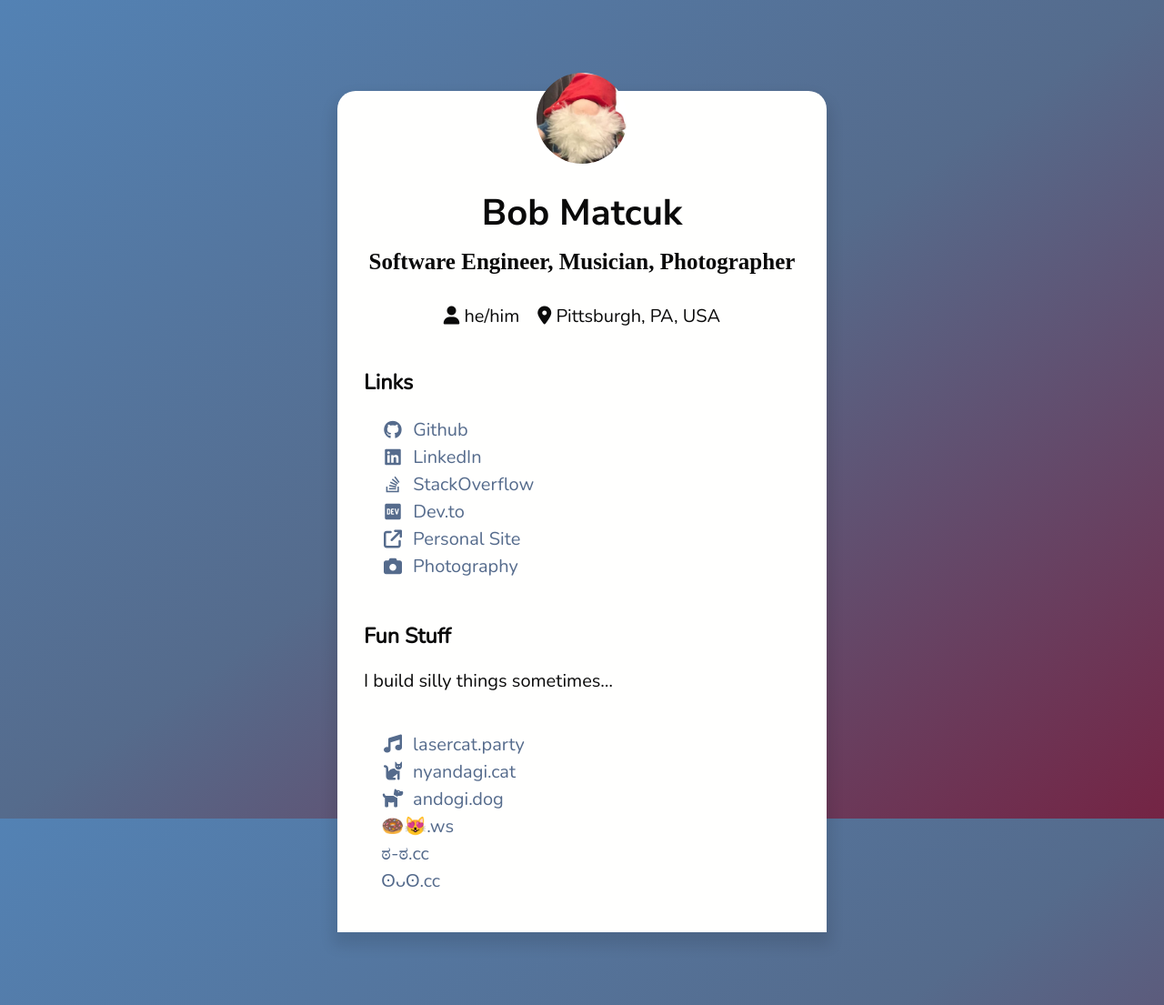
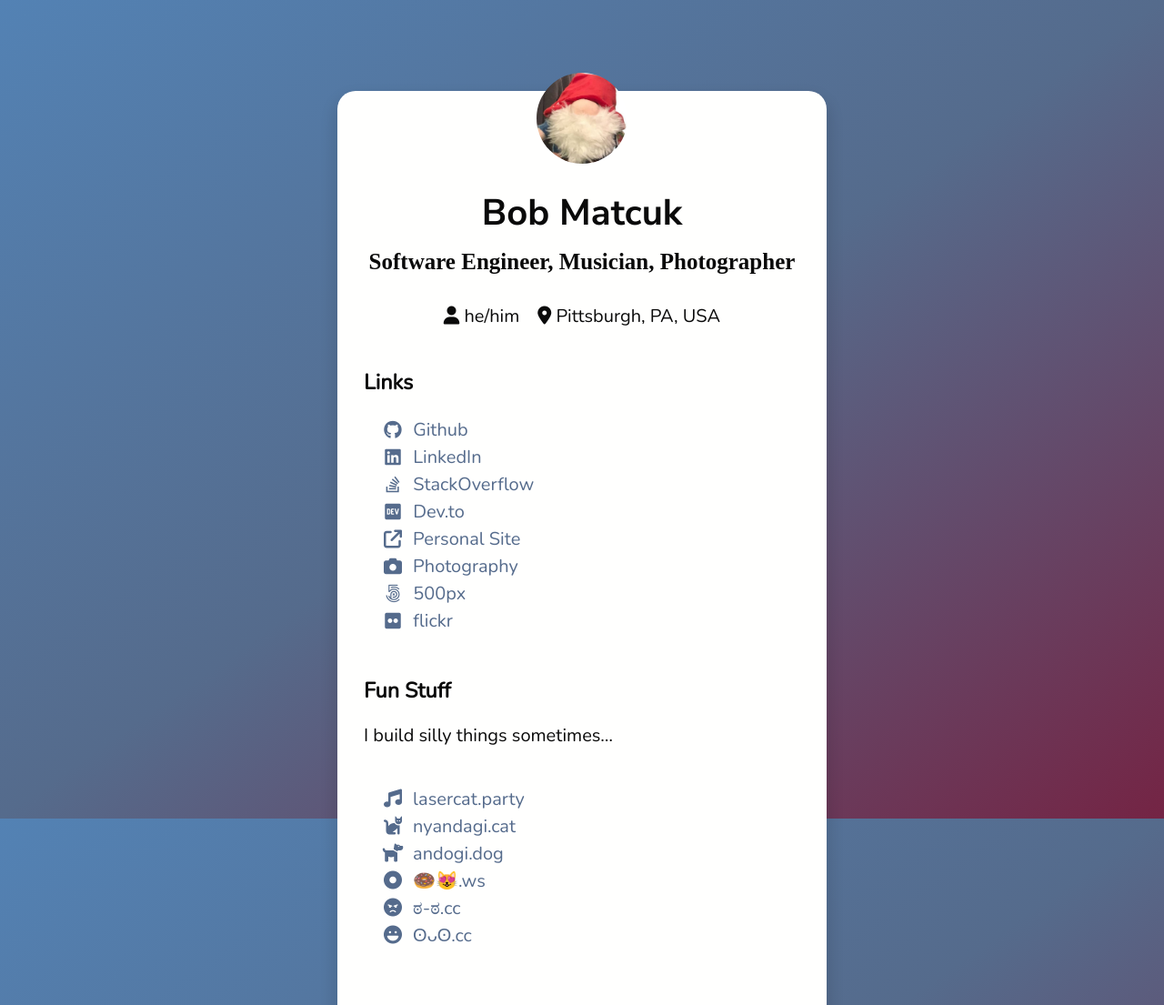
Before and after one commit to bmatcuk/bob.matcuk.me, a Jekyll site: the page built from index.md, in a window 1280 px wide. Shown: the whole page at 91% size. Built offline with Jekyll 4.4.1, drawn with Linux system fonts in a browser that asks for light colours; nearby versions of some CDN libraries; some web fonts are replaced.

Commit message:
add some more links, tweaked a little

```diff
--- a/index.md
+++ b/index.md
@@ -20,6 +20,8 @@ title: Bob Matcuk
 * [<i class="fa-brands fa-dev"/> Dev.to](https://dev.to/bmatcuk)
 * [<i class="fa-solid fa-arrow-up-right-from-square"/> Personal Site](https://squeg.net)
 * [<i class="fa-solid fa-camera"/> Photography](https://matcukphoto.com/)
+* [<i class="fa-brands fa-500px"/> 500px](http://500px.com/bmatcuk)
+* [<i class="fa-brands fa-flickr"/> flickr](https://www.flickr.com/photos/bmatcuk/)
 {:.links}
 
 ### Fun Stuff
@@ -28,7 +30,7 @@ I build silly things sometimes...
 * [<i class="fa-solid fa-music"/> lasercat.party](https://lasercat.party/)
 * [<i class="fa-solid fa-cat"/> nyandagi.cat](http://nyandagi.cat/)
 * [<i class="fa-solid fa-dog"/> andogi.dog](http://andogi.dog/)
-* [🍩😻.ws](https://🍩😻.ws)
-* [ಠ-ಠ.cc](https://ಠ-ಠ.cc)
-* [ʘᴗʘ.cc](https://ʘᴗʘ.cc)
+* [<i class="fa-solid fa-circle-dot"/> 🍩😻.ws](https://🍩😻.ws)
+* [<i class="fa-solid fa-face-angry"/> ಠ-ಠ.cc](https://ಠ-ಠ.cc)
+* [<i class="fa-solid fa-face-laugh"/> ʘᴗʘ.cc](https://ʘᴗʘ.cc)
 {:.links}
--- a/styles.css
+++ b/styles.css
@@ -40,7 +40,7 @@ main {
   margin: 0 auto;
   max-width: 40ch;
   min-height: calc(100vh - 100px - 1em);
-  padding: 0 3ex 1em;
+  padding: 0 3ex 2em;
 }
 
 h1 {
```
